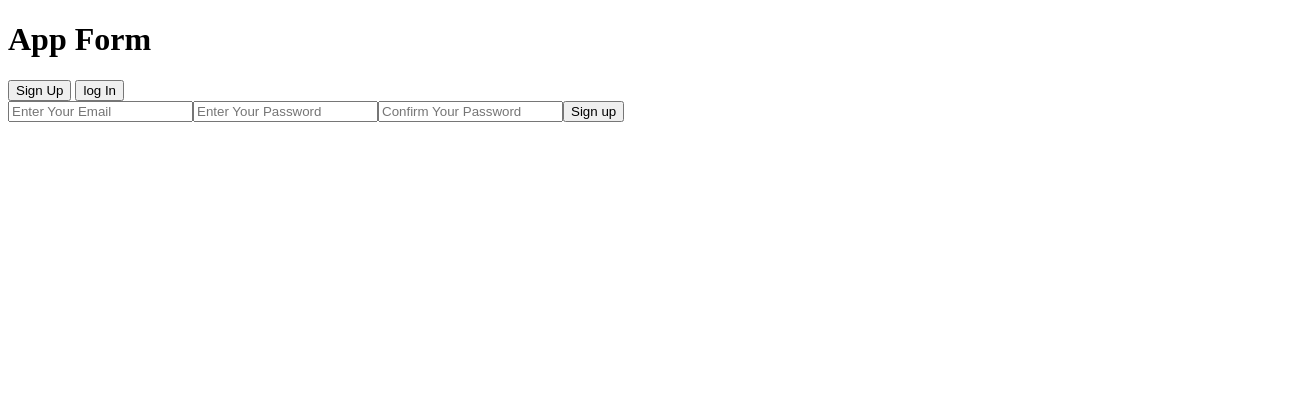
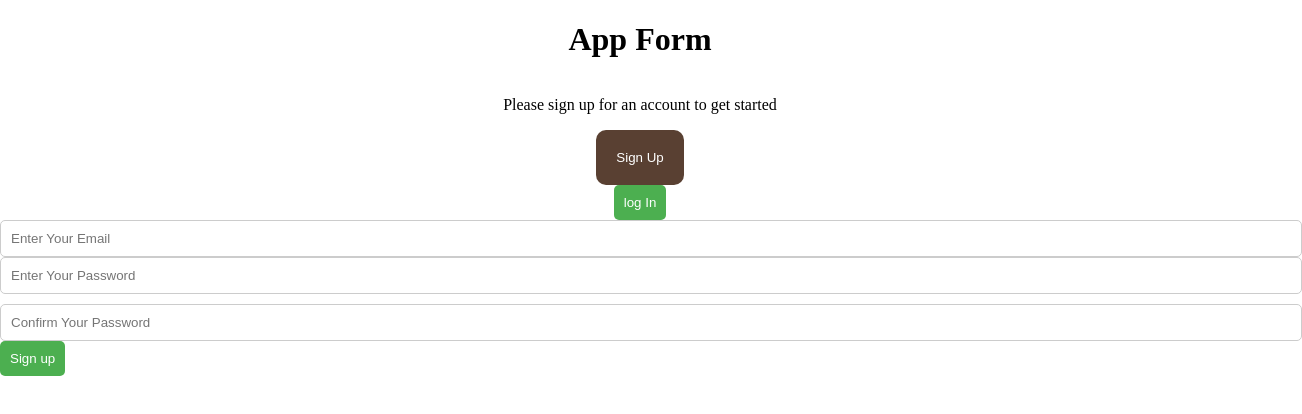
Before and after one commit to Ndawulajoe/SimpleAuth-Sign-in-form-and-Sign-up-form, a plain HTML site: page index.html in a window 1280 px wide. Both pictures are taken after a click on the button "Sign Up". Shown: the whole page, 1302 px wide, since content can reach past the window. Drawn offline with Linux system fonts and the light colour scheme.

Commit message:
added css file

```diff
--- /dev/null
+++ b/app.css
@@ -0,0 +1,44 @@
+
+body{
+    margin: 0;
+    padding: 0;
+}
+.box {
+    display: flex;
+    flex-direction: column;
+    align-items: center;
+    text-align: center;
+}
+.sign-up {
+    background-color: #594032;
+    color: white;
+    padding: 20px;
+    border-radius: 10px;
+    text-align: center;
+  }
+
+  .email,
+  .password,
+  .confirm-password {
+    width: 100%;
+    padding: 10px;
+    border: 1px solid #ccc;
+    border-radius: 5px;
+  }
+
+  .confirm-password {
+    margin-top: 10px;
+  }
+
+  button {
+    background-color: #4CAF50;
+    color: white;
+    padding: 10px;
+    border: none;
+    border-radius: 5px;
+    cursor: pointer;
+  }
+
+  button:hover {
+    background-color: #388E3C;
+  }
--- a/index.html
+++ b/index.html
@@ -3,12 +3,16 @@
 <head>
     <meta charset="UTF-8">
     <meta name="viewport" content="width=device-width, initial-scale=1.0">
+    <link rel="stylesheet" href="app.css">
     <title>Document</title>
 </head>
 <body>
-        <h1> App Form</h1>
+        <div class="box">
+            <h1> App Form</h1>
+        <p>Please sign up for an account to get started</p>
         <button class="sign-up">Sign Up</button>
         <button class="log-in">log In</button>
+        </div>
 
 
     <script src="login.js"></script>
--- a/login.js
+++ b/login.js
@@ -8,6 +8,8 @@ signUp.addEventListener('click', (e) => {
   let signUpEmail = document.createElement('input');
   signUpEmail.classList.add('email');
   signUpEmail.setAttribute('placeholder', 'Enter Your Email');
+
+
   signUpForm.appendChild(signUpEmail);
 
   let signUpPassword = document.createElement('input');
```
